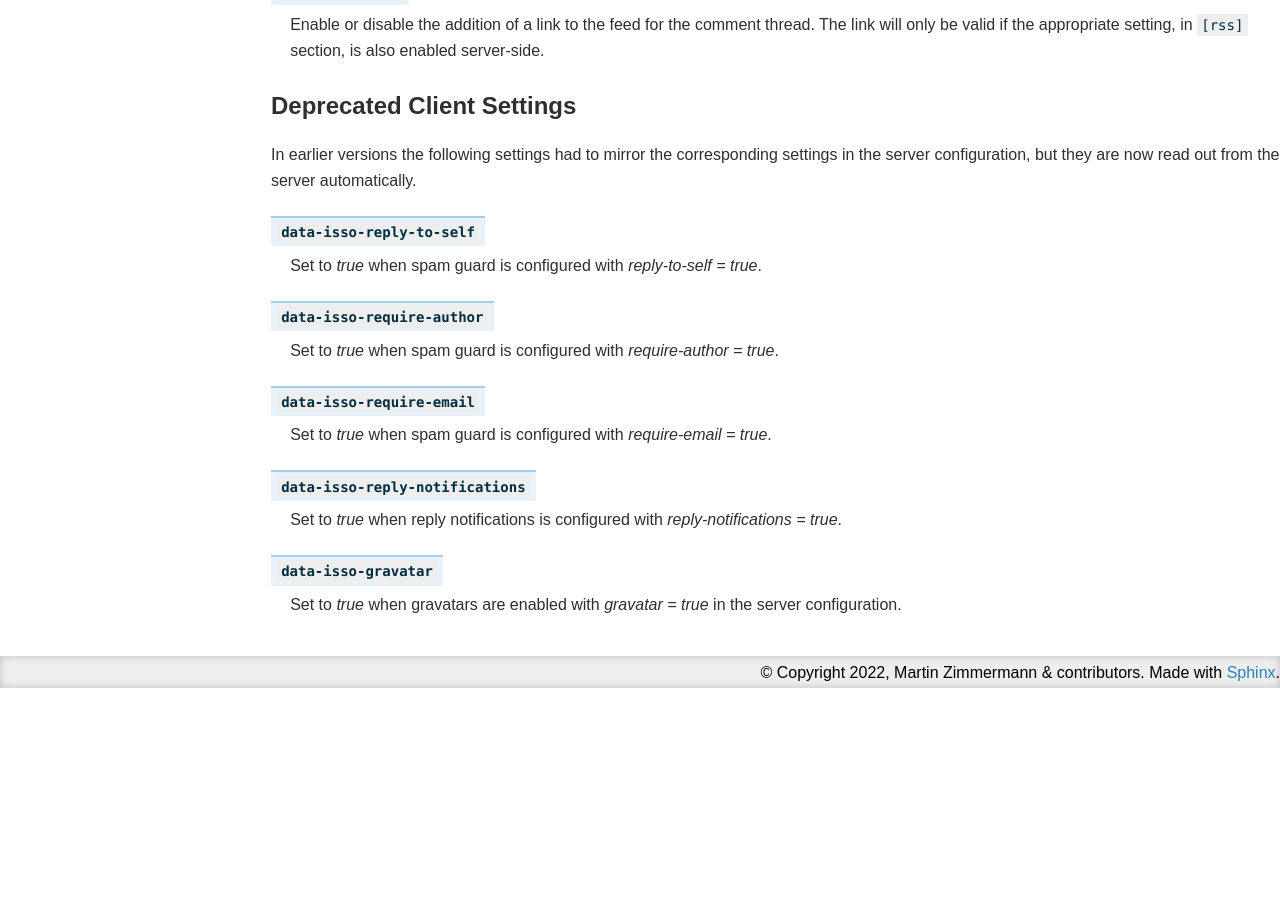
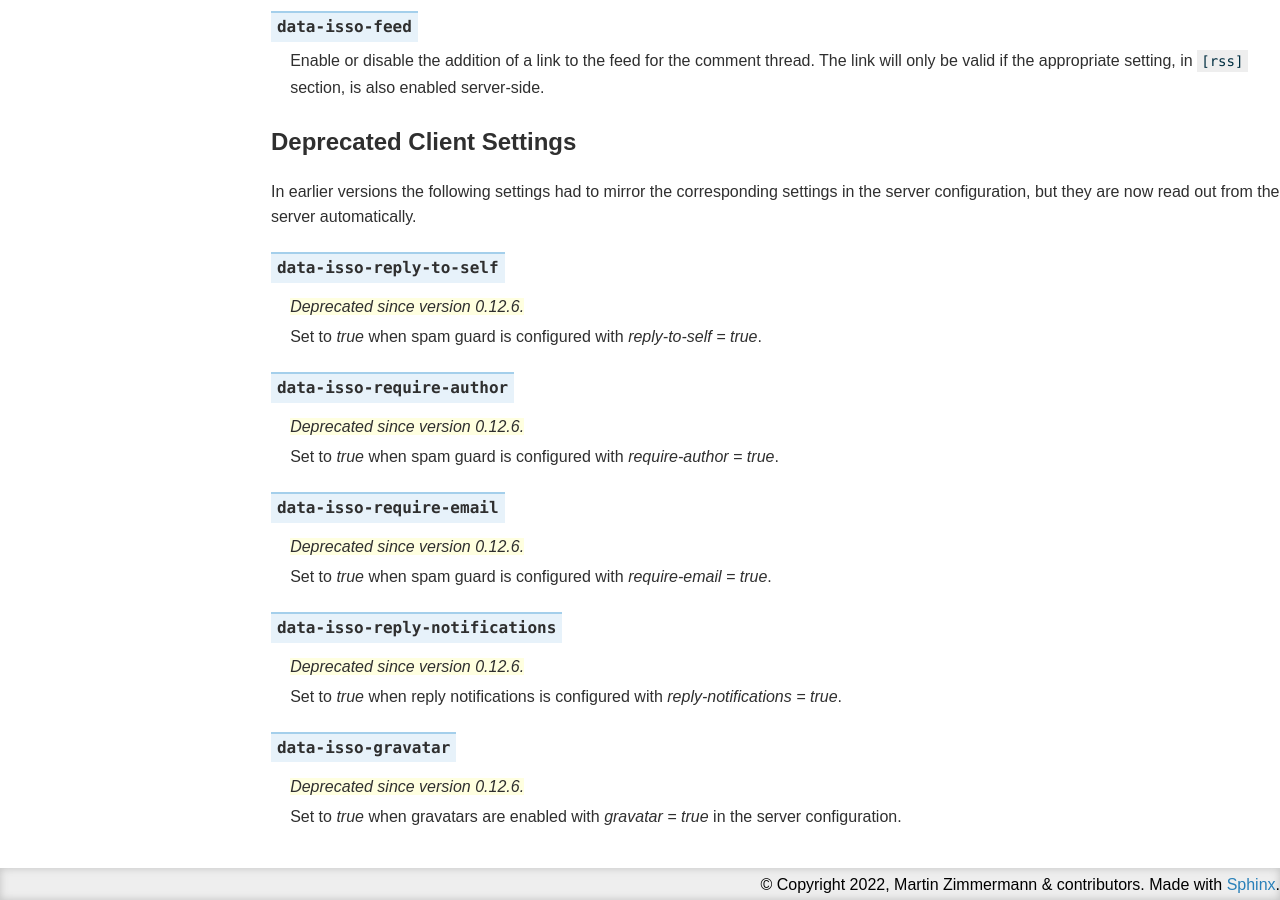
Before and after one commit to isso-comments/isso, a Sphinx documentation site: the page built from docs/docs/reference/client-config.rst, in a window 1280 px wide and 900 px high, scrolled down 2845 px. Built offline with Sphinx 7.4.7, drawn with Linux system fonts in a browser that asks for light colours; before the commit the page ends 3533 px from its top, so only the background shows below that; some of the changed text lies outside the part shown.

Commit message:
docs: client-conf: Use default dl, annotate added/deprecated

```diff
--- a/docs/docs/reference/client-config.rst
+++ b/docs/docs/reference/client-config.rst
@@ -46,7 +46,7 @@ english translation of the ``postbox-notification`` message, you could add:
 data-isso-* directives
 ------------------------
 
-``data-isso``
+data-isso
    Isso usually detects the REST API automatically, but when you serve the JS
    script on a different location, this may fail. Use `data-isso` to
    override the API location:
@@ -55,7 +55,7 @@ data-isso-* directives
 
        <script data-isso="/isso" src="/path/to/embed.min.js"></script>
 
-``data-isso-css-url``
+data-isso-css-url
     Set URL from which to fetch ``isso.css``, e.g. from a CDN.
     Defaults to fetching from the API endpoint.
 
@@ -63,7 +63,7 @@ data-isso-* directives
 
         <script src="..." data-isso-css-url="/path/to/isso.css"></script>
 
-``data-isso-css``
+data-isso-css
     Set to `false` prevents Isso from automatically appending the stylesheet.
     Defaults to `true`.
 
@@ -71,7 +71,7 @@ data-isso-* directives
 
         <script src="..." data-isso-css="false"></script>
 
-``data-isso-lang``
+data-isso-lang
     Always render the Isso UI in this language, ignoring what the
     user-agent says is the preferred language.  The default is to
     honor the user-agent's preferred language, and this can be
@@ -88,7 +88,7 @@ data-isso-* directives
     <https://github.com/posativ/isso/tree/master/isso/js/app/i18n>`_ of
     the source tree.
 
-``data-isso-default-lang``
+data-isso-default-lang
     Render the Isso UI in this language when the user-agent does not
     specify a preferred language, or if the language it specifies is not
     supported.  Like ``data-isso-lang``, the value of this property should
@@ -97,33 +97,35 @@ data-isso-* directives
     If you specify both ``data-isso-default-lang`` and ``data-isso-lang``,
     ``data-isso-lang`` takes precedence.
 
-``data-isso-max-comments-top`` and ``data-isso-max-comments-nested``
+    .. versionadded:: 0.12.6
+
+data-isso-max-comments-top, data-isso-max-comments-nested
     Number of top level (or nested) comments to show by default. If some
     comments are not shown, an "X Hidden" link is shown.
 
-    Set to `"inf"` to show all, or `"0"` to hide all.
+    Set to ``"inf"`` to show all, or ``"0"`` to hide all.
 
-``data-isso-reveal-on-click``
+data-isso-reveal-on-click
     Number of comments to reveal on clicking the "X Hidden" link.
 
-``data-isso-avatar``
+data-isso-avatar
     Enable or disable avatar generation. Ignored if gravatar is enabled on
     server side, since gravatars will take precedence and disable avatar
     generation.
 
-``data-isso-avatar-bg``
+data-isso-avatar-bg
     Set avatar background color. Any valid CSS color will do.
 
-``data-isso-avatar-fg``
+data-isso-avatar-fg
     Set avatar foreground color. Up to 8 colors are possible. The default color
     scheme is based in `this color palette <http://colrd.com/palette/19308/>`_.
     Multiple colors must be separated by space. If you use less than eight colors
     and not a multiple of 2, the color distribution is not even.
 
-``data-isso-vote``
+data-isso-vote
     Enable or disable voting feature on the client side.
 
-``data-isso-vote-levels``
+data-isso-vote-levels
     List of vote levels used to customize comment appearance based on score.
     Provide a comma-separated values (eg. `"0,5,10,25,100"`) or a JSON array (eg. `"[-5,5,15]"`).
 
@@ -135,7 +137,7 @@ data-isso-* directives
 
     These classes can then be used to customize the appearance of comments (eg. put a star on popular comments)
 
-``data-isso-feed``
+data-isso-feed
     Enable or disable the addition of a link to the feed for the comment
     thread. The link will only be valid if the appropriate setting, in
     ``[rss]`` section, is also enabled server-side.
@@ -148,18 +150,28 @@ In earlier versions the following settings had to mirror the
 corresponding settings in the server configuration, but they are now
 read out from the server automatically.
 
-``data-isso-reply-to-self``
+data-isso-reply-to-self
+    .. deprecated:: 0.12.6
+
     Set to `true` when spam guard is configured with `reply-to-self = true`.
 
-``data-isso-require-author``
+data-isso-require-author
+    .. deprecated:: 0.12.6
+
     Set to `true` when spam guard is configured with `require-author = true`.
 
-``data-isso-require-email``
+data-isso-require-email
+    .. deprecated:: 0.12.6
+
     Set to `true` when spam guard is configured with `require-email = true`.
 
-``data-isso-reply-notifications``
+data-isso-reply-notifications
+    .. deprecated:: 0.12.6
+
     Set to `true` when reply notifications is configured with `reply-notifications = true`.
 
-``data-isso-gravatar``
+data-isso-gravatar
+    .. deprecated:: 0.12.6
+
     Set to `true` when gravatars are enabled with `gravatar = true` in the
     server configuration.
```
